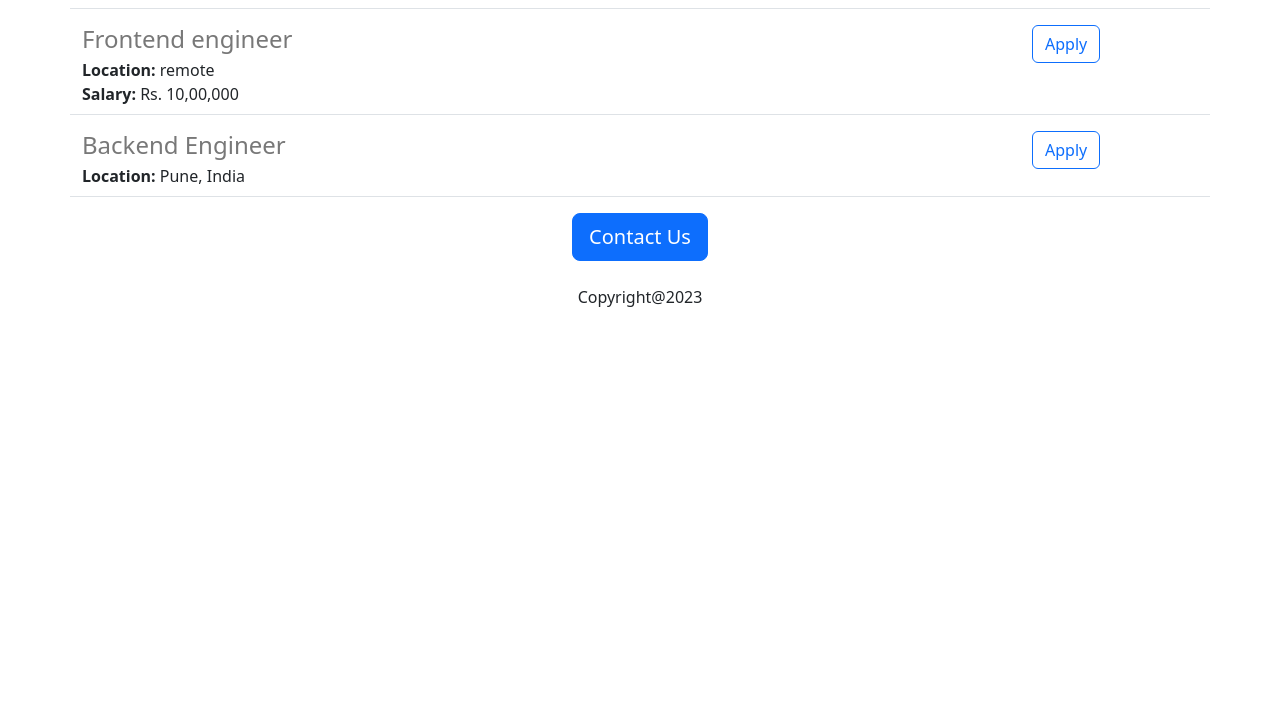
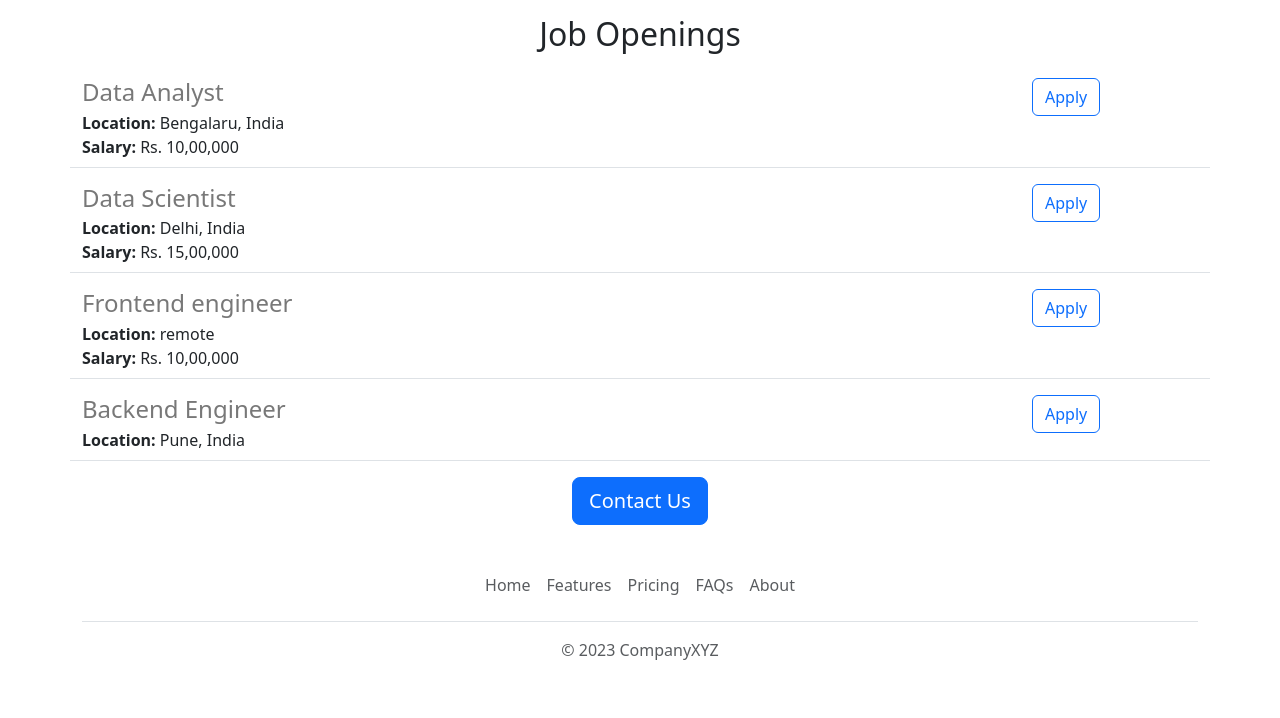
Before and after one commit to Anmol1804/career-website-v2, a Flask app: page / in a window 1280 px wide. Shown: the part 895-1613 px from the top of the page. Before the commit the page ends 1202 px from the top, so only its background shows below. Run offline with Flask 3, Linux system fonts and the light colour scheme.

Commit message:
Added functionalities and responsiveness

```diff
--- /dev/null
+++ b/templates/footer.html
@@ -0,0 +1,12 @@
+<div class="container">
+  <footer class="py-3 my-4">
+    <ul class="nav justify-content-center border-bottom pb-3 mb-3">
+      <li class="nav-item"><a href="#" class="nav-link px-2 text-body-secondary">Home</a></li>
+      <li class="nav-item"><a href="#" class="nav-link px-2 text-body-secondary">Features</a></li>
+      <li class="nav-item"><a href="#" class="nav-link px-2 text-body-secondary">Pricing</a></li>
+      <li class="nav-item"><a href="#" class="nav-link px-2 text-body-secondary">FAQs</a></li>
+      <li class="nav-item"><a href="#" class="nav-link px-2 text-body-secondary">About</a></li>
+    </ul>
+    <p class="text-center text-body-secondary">&copy; 2023 CompanyXYZ</p>
+  </footer>
+</div>
--- a/templates/home.html
+++ b/templates/home.html
@@ -11,18 +11,36 @@
       #banner {
         height: 360px;
         width: 100%;
+        object-fit: cover;
+        margin-bottom: 16px;
       }
     </style>
   </head>
 
   <body>
+    {% include 'nav.html' %}
+
+     <img id="banner" class="img-fluid" src="static/careerBanner.jpg" alt="career banner">
+
+
     <div class="container">
-      <h1 class="text-center mt-2 mb-4">Careers!!!</h1>
-      <img id="banner" class="img-fluid" src="static/careerBanner.jpg" alt="career banner">
+      <h1 class="text-center mt-2 mb-4">
+        Careers!!!
+      </h1>
+
 
       <h2 class="text-center mt-2 mb-4">About us</h2>
-      <p class="lead">Lorem ipsum dolor sit amet, consectetur adipiscing elit, sed do eiusmod tempor incididunt ut labore et dolore magna aliqua. Ut enim ad minim veniam, quis nostrud exercitation ullamco laboris nisi ut aliquip ex ea commodo consequat. Duis aute irure dolor in reprehenderit in voluptate velit esse cillum dolore eu fugiat nulla pariatur. Excepteur sint occaecat cupidatat non proident, sunt in culpa qui officia deserunt mollit anim id est laborum.</p>
+      <div class="row" style="margin-bottom:16px">
+        <!-- md added for only medium devices -->
+        <div class="col-md-6">
+        <p class="lead">Lorem ipsum dolor sit amet, consectetur adipiscing elit, sed do eiusmod tempor incididunt ut labore et dolore magna aliqua. Ut enim ad minim veniam, quis nostrud exercitation ullamco laboris nisi ut aliquip ex ea commodo consequat. Duis aute irure dolor in reprehenderit in voluptate velit esse cillum dolore eu fugiat nulla pariatur. Excepteur sint occaecat cupidatat non proident, sunt in culpa qui officia deserunt mollit anim id est laborum.</p>
+        </div>
 
+        <!-- d's are added to block on medium devices -->
+        <div class="d-none d-md-block col-6">
+          <img src="/static/people.jpg" style="height:320px; border-radius:4px;">
+        </div>
+      </div>
       <!-- Dispalying Jobs -->
       <h2 class="text-center mt-2 mb-4">Job Openings</h2>
 
@@ -33,10 +51,10 @@
       </p>
 
       <div class="text-center">
-        <button  class="btn btn-primary btn-lg">Contact Us</button>
-        <p class="mt-4">Copyright@2023</p>
+        <a href="mailto:company@gmail.com?subject=Question%20about%20company&body=Your%20name%20%3A%20%3Cyour%20name%20here%3E%0D%0A%0D%0A%3CWrite%20your%20queries%20here%3E" class="btn btn-primary btn-lg">Contact Us</a>
       </div>
 
     </div>
+    {% include 'footer.html' %}
   </body>
 </html>
--- a/templates/jobitem.html
+++ b/templates/jobitem.html
@@ -16,7 +16,8 @@
   </div>
 
   <div  class="col-2">
-    <button type="button" class="btn btn-outline-primary">Apply</button>
+    <a href="mailto:company@gmail.com?subject=Application%20for%20{{job['title']}} &body=Your%20name%20%3A%20%3Cyour%20name%20here%3E%0D%0AResume%20Link%20%3A%20%3Cresume%20link%3E%0D%0ALinkedIn%20Link%20%3A%20%3Clinkedin%20profile%20link%3E"
+    type="button" class="btn btn-outline-primary">Apply</a>
   </div>
 
 </div>
--- /dev/null
+++ b/templates/nav.html
@@ -0,0 +1,11 @@
+<nav class="navbar shadow-sm fixed-top bg-white">
+  <div class="container-fluid">
+    <a class="navbar-brand" href="#">
+      <img src="/static/logo.svg" alt="Logo" width="30" height="24" class="d-inline-block align-text-top">
+      CompanyXYZ
+    </a>
+  </div>
+</nav>
+
+<!-- height of navbar (check in inspect 40 + 8 + 8)  -->
+<div style="height: 56px"></div>
```
Also changed, not shown: static/logo.svg (added), 1 other file.
